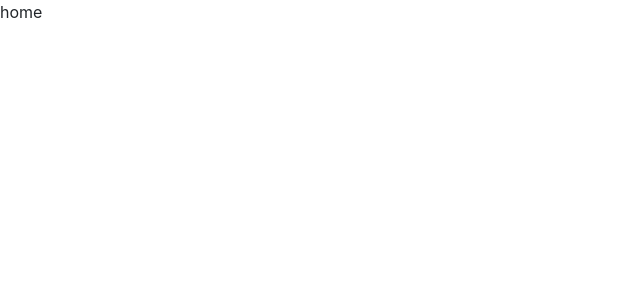
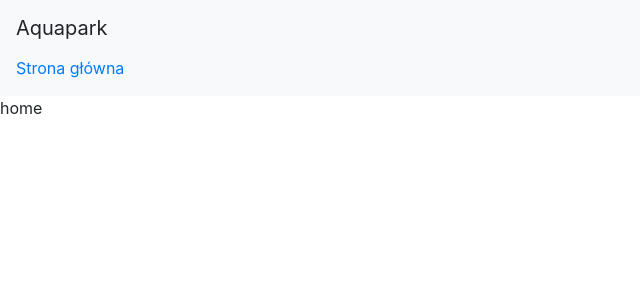
Before and after one commit to KJachimstal/aquapark-website, a React (Create React App) app: page / in a window 1280 px wide. Shown: the top 300 px of the page, without its empty margins (0-640 px from the left). Built offline with nearby package versions, Linux system fonts and the light colour scheme.

Commit message:
Add Navbar with NavLink

```diff
--- a/package.json
+++ b/package.json
@@ -8,7 +8,8 @@
     "react": "^16.11.0",
     "react-dom": "^16.11.0",
     "react-router-dom": "^5.1.2",
-    "react-scripts": "3.2.0"
+    "react-scripts": "3.2.0",
+    "reactstrap": "^8.1.1"
   },
   "scripts": {
     "start": "react-scripts start",
--- a/src/components/App/App.jsx
+++ b/src/components/App/App.jsx
@@ -2,11 +2,13 @@ import React, { Component } from 'react'
 import { BrowserRouter as Router, Route, Switch } from 'react-router-dom'
 import Home from '../Home/Home'
 import NotFound from '../NotFound/NotFound'
+import Header from './Header/Header'
 
 export default class App extends Component {
   render() {
     return (
       <Router>
+        <Header />
         <Switch>
           <Route exact path="/" component={Home} />
           <Route component={NotFound} />
--- /dev/null
+++ b/src/components/App/Header/Header.jsx
@@ -0,0 +1,31 @@
+import React, { Component } from 'react'
+import {
+    Navbar,
+    NavbarBrand,
+    Collapse,
+    NavItem,
+    Nav
+} from 'reactstrap'
+import NavLink from './NavLink/NavLink'
+
+export default class Header extends Component {
+  render() {
+    return (
+      <div>
+        <Navbar color="light" >
+            <NavbarBrand>
+                Aquapark
+            </NavbarBrand>
+            <Collapse isOpen={true} navbar>
+                <Nav navbar>
+                    <NavItem>
+                        <NavLink exact to="/">Strona główna</NavLink>
+                    </NavItem>
+                </Nav>
+            </Collapse>
+
+        </Navbar>
+      </div>
+    )
+  }
+}
--- /dev/null
+++ b/src/components/App/Header/NavLink/NavLink.jsx
@@ -0,0 +1,13 @@
+import React, { Component } from 'react'
+import { NavLink as RouterNavLink } from 'react-router-dom'
+import { NavLink as ReactStrapNavLink } from 'reactstrap'
+
+export default class NavLink extends Component {
+  render() {
+    return (
+        <ReactStrapNavLink tag={RouterNavLink} {...this.props}>
+            {this.props.children}
+        </ReactStrapNavLink>
+    )
+  }
+}
```
Also changed, not shown: 1 other file (tests, documents, lock files or other folders).
